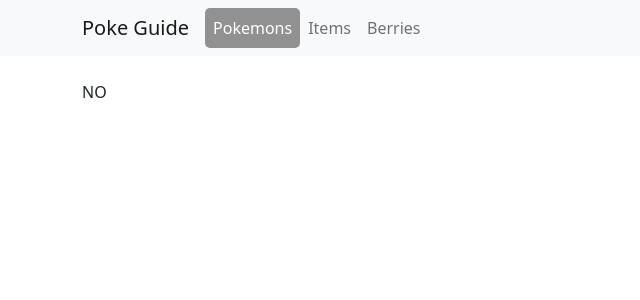
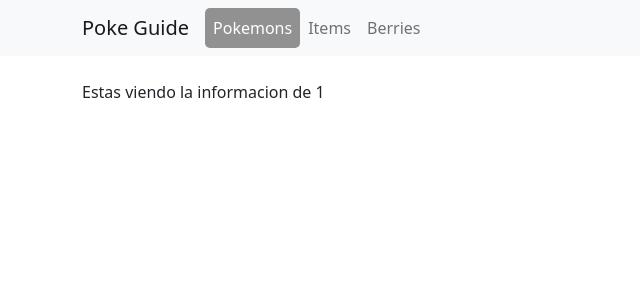
Before and after one commit to diegosalasmartinez/poke-guide, a React (Create React App) app: page /pokemons/1 in a window 1280 px wide. Shown: the top 300 px of the page, without its empty margins (0-640 px from the left). Built offline with nearby package versions, Linux system fonts and the light colour scheme.

Commit message:
new page for pokemon details

```diff
--- a/src/routes/AppRouter.js
+++ b/src/routes/AppRouter.js
@@ -11,6 +11,7 @@ const loading = (
 
 const Header = React.lazy(() => import('../views/common/Header'));
 const Pokemons = React.lazy(() => import('../views/pages/pokemons/Pokemons'));
+const PokemonDetails = React.lazy(() => import('../views/pages/pokemons/PokemonDetails'));
 const Page404 = React.lazy(() => import('../views/pages/404/Page404'));
 
 export default class AppRouter extends Component {
@@ -23,6 +24,7 @@ export default class AppRouter extends Component {
                 <Switch>
                     <Route exact path="/" name="Pokemon" render={props => <Pokemons {...props}/>} />
                     <Route exact path="/pokemons" name="Pokemon" render={props => <Pokemons {...props}/>} />
+                    <Route exact path="/pokemons/:name" name="Pokemon Details" render={props => <PokemonDetails {...props}/>} />
                     <Route path="/" name="404" render={props => <Page404 {...props}/>} />
                 </Switch>
               </Container>
--- /dev/null
+++ b/src/views/pages/pokemons/PokemonDetails.js
@@ -0,0 +1,23 @@
+import React, { Component } from 'react'
+
+export default class PokemonDetails extends Component {
+    constructor(props){
+        super(props);
+        this.state = {
+            pokemonName: ""
+        }
+    }
+
+    componentDidMount(){
+        this.setState({pokemonName: this.props.match.params.name});
+    }
+
+    render() {
+        const { pokemonName } = this.state;
+        return (
+            <div>
+                Estas viendo la informacion de {pokemonName}
+            </div>
+        )
+    }
+}
```
Also changed, not shown: src/views/pages/pokemons/PokemonPrevisualization.js (+13 -2 lines).
